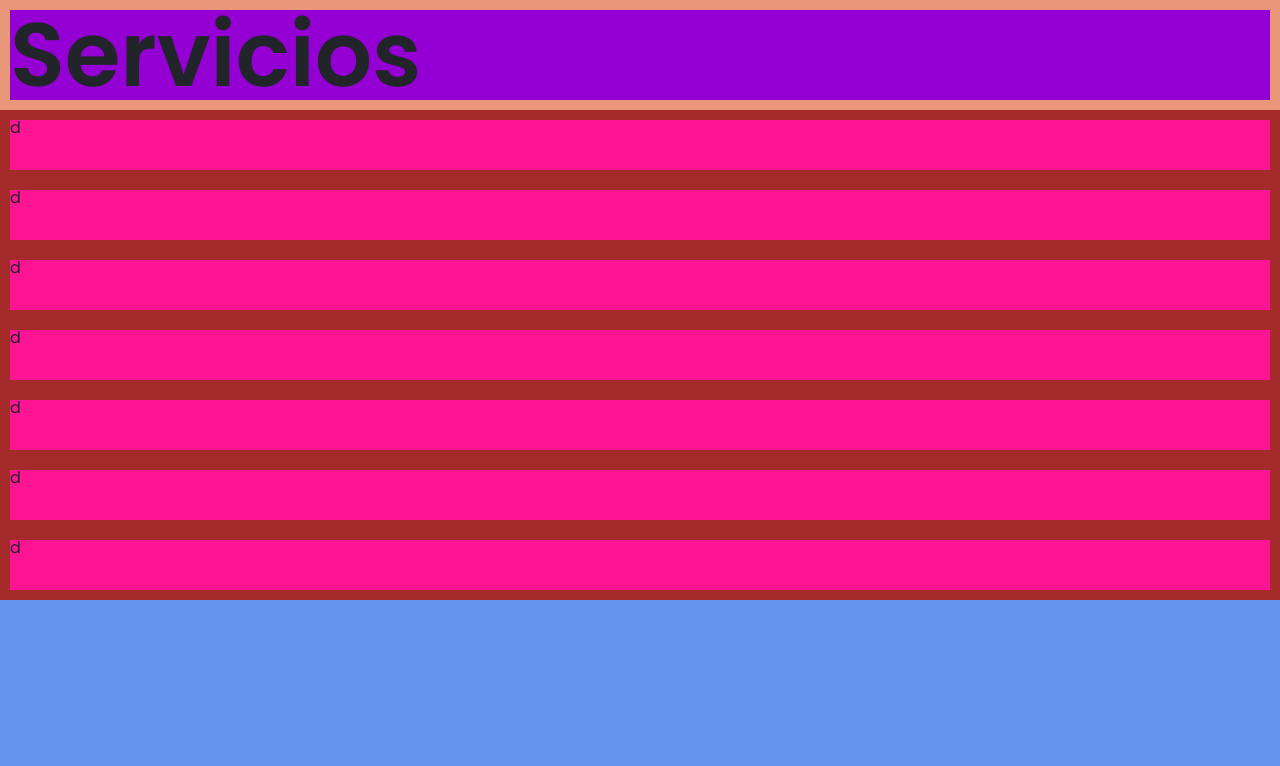
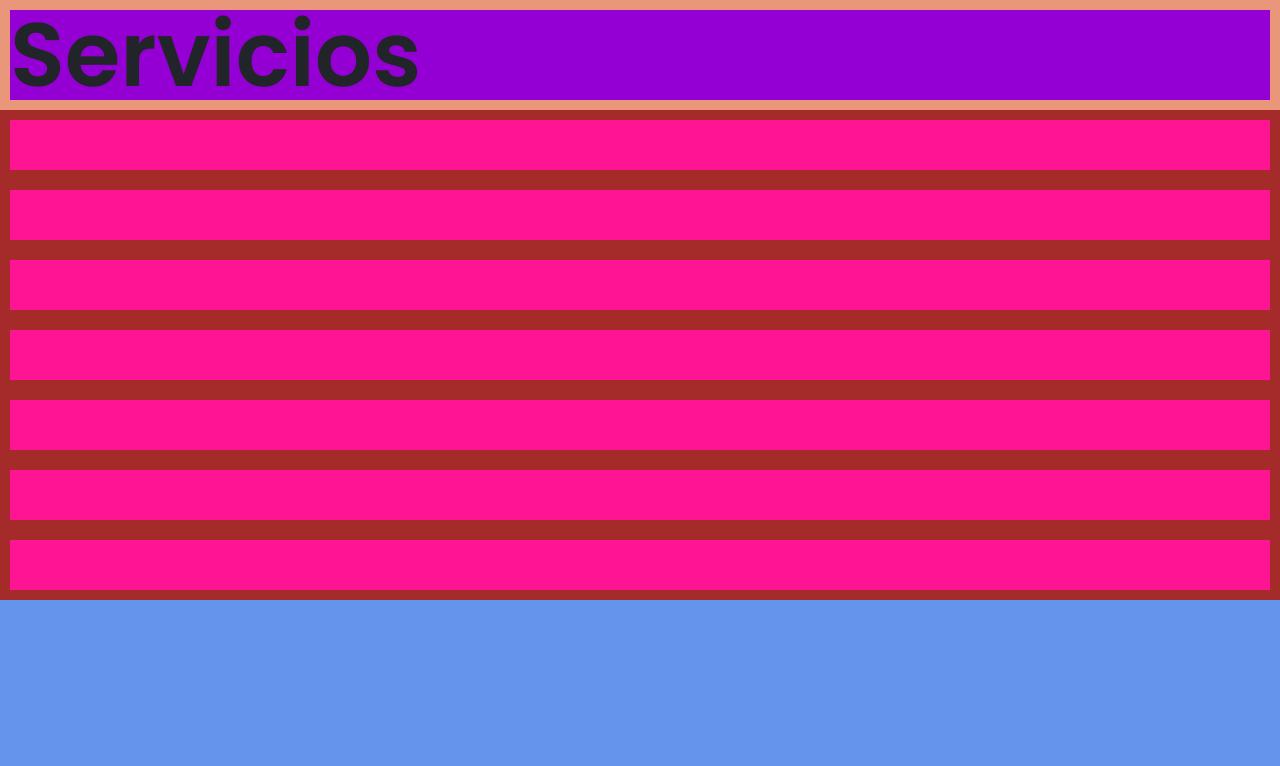
Before and after one commit to AlexisFlores17/Pagina-HGR-Consultores, a React (Create React App) app: page / in a window 1280 px wide. Shown: the top 766 px of the page. Built offline with nearby package versions, Linux system fonts and the light colour scheme.

Commit message:
Maquetacion 2

```diff
--- a/src/componentes/ServiciosComponentes/Servicios.js
+++ b/src/componentes/ServiciosComponentes/Servicios.js
@@ -1,36 +1,14 @@
 import React from 'react';
+import { ServiciosContenido } from './ServiciosContenido';
+import { ServiciosQuote } from './ServiciosQuote';
 
 export const Servicios = () =>{
 
     return(
         <div className="serviciosMain">
             <div className="serviciosTitulo">Servicios</div>
-            <div className="serviciosContenido">
-                <div className="serviciosItem" >d</div>
-                <div className="serviciosItem" >d</div>
-                <div className="serviciosItem" >d</div>
-                <div className="serviciosItem" >d</div>
-                <div className="serviciosItem" >d</div>
-                <div className="serviciosItem" >d</div>
-                <div className="serviciosItem" >d</div>
-            </div>
-            <div className="serviciosQuote">
-                <div className="serviciosQuoteItem">
-                    <div>
-                        <div>"</div>
-                        <div>
-                            Lo mejor en contabilidad con expertos especializados...
-                            HGR consultores son verdaderos profesionales.
-                        </div>
-                    </div>
-                    <div>
-                        Alexis Flores
-                    </div>
-                    <div>
-                        CTO, Light and Sound Disruptive Lab
-                    </div>
-                </div>
-            </div>
+            <ServiciosContenido />
+            <ServiciosQuote />
         </div>
     );
 }
--- /dev/null
+++ b/src/componentes/ServiciosComponentes/ServiciosContenido.js
@@ -0,0 +1,38 @@
+import React from 'react';
+
+export const ServiciosContenido = () =>{
+
+    return(
+
+        <div className="serviciosContenido">
+            <div className="serviciosItem" >
+                <div></div>
+                <div></div>
+            </div>
+            <div className="serviciosItem" >
+                <div></div>
+                <div></div>
+            </div>
+            <div className="serviciosItem" >
+                <div></div>
+                <div></div>
+            </div>
+            <div className="serviciosItem" >
+                <div></div>
+                <div></div>
+            </div>
+            <div className="serviciosItem" >
+                <div></div>
+                <div></div>
+            </div>
+            <div className="serviciosItem" >
+                <div></div>
+                <div></div>
+            </div>
+            <div className="serviciosItem" >
+                <div></div>
+                <div></div>
+            </div>
+        </div>
+    );
+}
--- /dev/null
+++ b/src/componentes/ServiciosComponentes/ServiciosQuote.js
@@ -0,0 +1,25 @@
+import React from 'react';
+
+export const ServiciosQuote = () =>{
+
+    return(
+
+        <div className="serviciosQuote">
+            <div className="serviciosQuoteItem">
+                <div>
+                    <div>"</div>
+                    <div>
+                        Lo mejor en contabilidad con expertos especializados...
+                        HGR consultores son verdaderos profesionales.
+                    </div>
+                </div>
+                <div>
+                    Alexis Flores
+                </div>
+                <div>
+                    CTO, Light and Sound Disruptive Lab
+                </div>
+            </div>
+        </div>
+    );
+}
--- a/src/styles/responsive/_Servicios.scss
+++ b/src/styles/responsive/_Servicios.scss
@@ -5,10 +5,13 @@
     display: flex;
     flex-flow: column nowrap;
     //Prueba
-    height: 180vh;
+    height: 130vh;
     background-color:darksalmon;
 
 }
+
+
+//////////////Titulo/////////////////////////////////////////
 
 .serviciosTitulo{
 
@@ -18,6 +21,9 @@
     margin: 10px;
     background-color: darkviolet;
 }
+
+
+//////////////Contenido//////////////////////////////////////
 
 .serviciosContenido{
 
@@ -34,6 +40,9 @@
     }
 }
 
+//////////////Quote/////////////////////////////////////////
+
+
 .serviciosQuote{
 
     display: flex;
@@ -44,6 +53,7 @@
     height: 400px;
     background-color: cornflowerblue;
     .serviciosQuoteItem{
+
         //Prueba
         background-color:forestgreen;
     }
```
